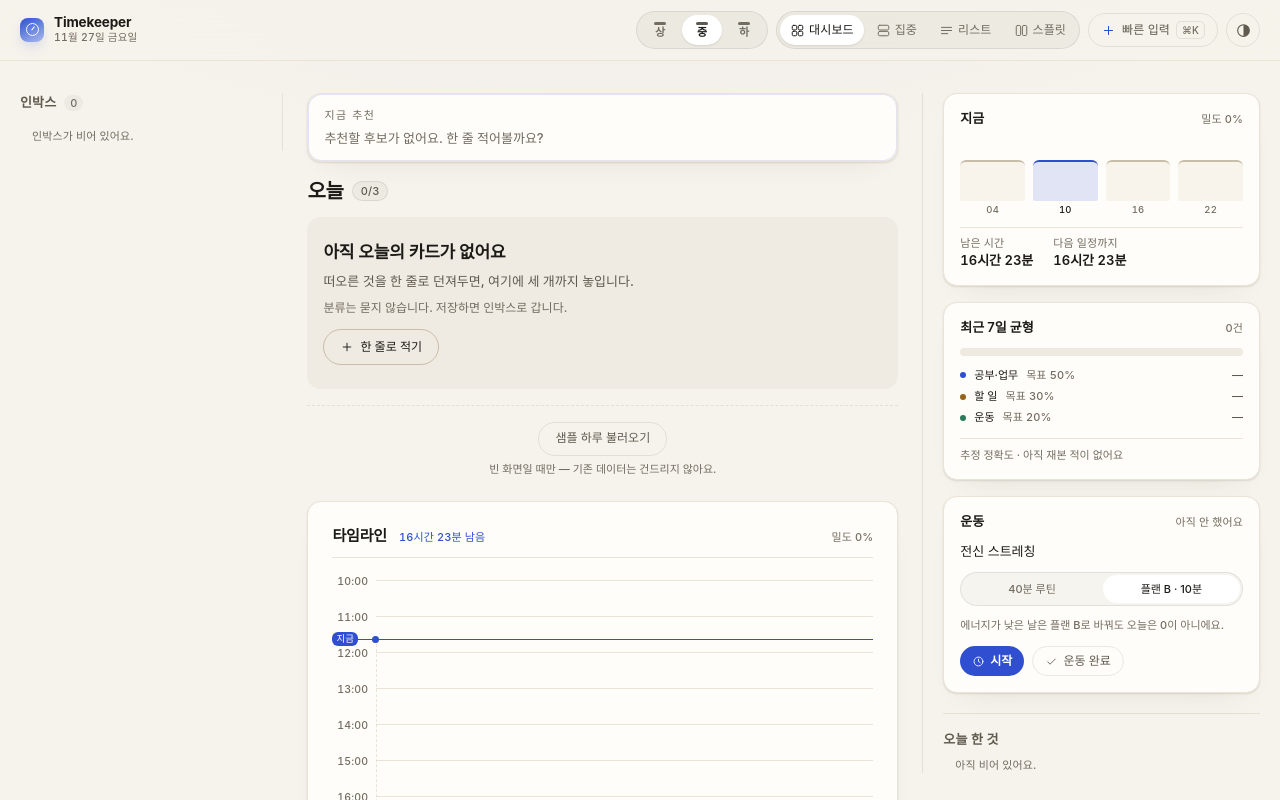
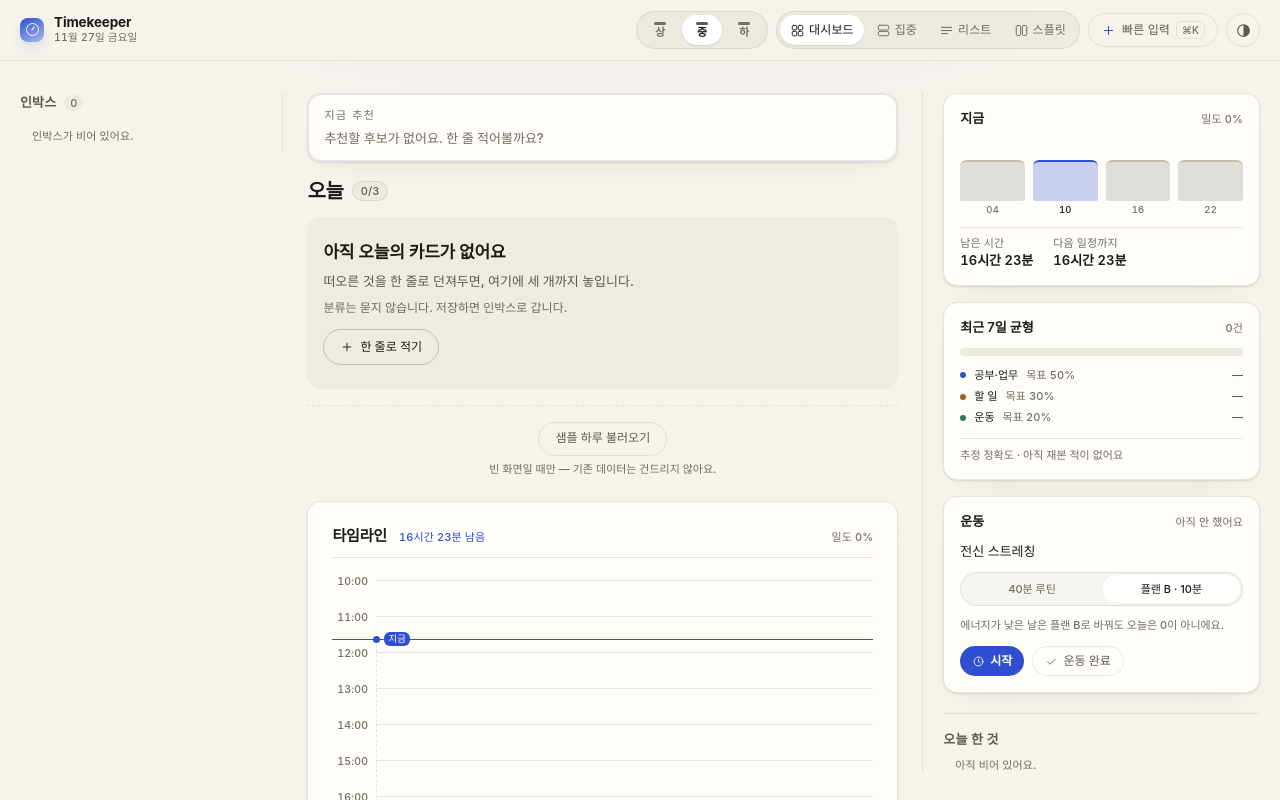
Before and after one commit to 6pjnxsdnbc-sys/timekeeper, a React (Vite) app: page / in a window 1280 px wide. Shown: the top 800 px of the page. Built offline with nearby package versions, Linux system fonts and the light colour scheme.

Commit message:
ui: Now Line 라벨이 시각 눈금을 가리지 않게, 곡선 막대 대비

```diff
--- a/src/ui/features/insights/InsightsPanel.css
+++ b/src/ui/features/insights/InsightsPanel.css
@@ -65,13 +65,13 @@
   height: var(--level);
   min-height: 4px;
   border-radius: var(--radius-sm) var(--radius-sm) 2px 2px;
-  background: var(--surface-hover);
+  background: color-mix(in srgb, var(--text-3) 22%, transparent);
   border-top: 2px solid var(--border-strong);
   transition: height var(--dur-base) var(--ease-standard);
 }
 
 .insight__bar[data-active='true'] .insight__bar-fill {
-  background: var(--accent-weak);
+  background: var(--accent-soft);
   border-top-color: var(--accent);
 }
 
--- a/src/ui/features/timeline/TimelinePanel.css
+++ b/src/ui/features/timeline/TimelinePanel.css
@@ -237,7 +237,7 @@
 .timeline__now::before {
   content: '';
   position: absolute;
-  left: 40px;
+  left: 41px;
   top: -3px;
   width: 7px;
   height: 7px;
@@ -247,7 +247,7 @@
 
 .timeline__now-label {
   position: absolute;
-  left: 0;
+  left: 52px;
   top: -7px;
   padding: 1px 4px;
   border-radius: var(--radius-sm);
```
